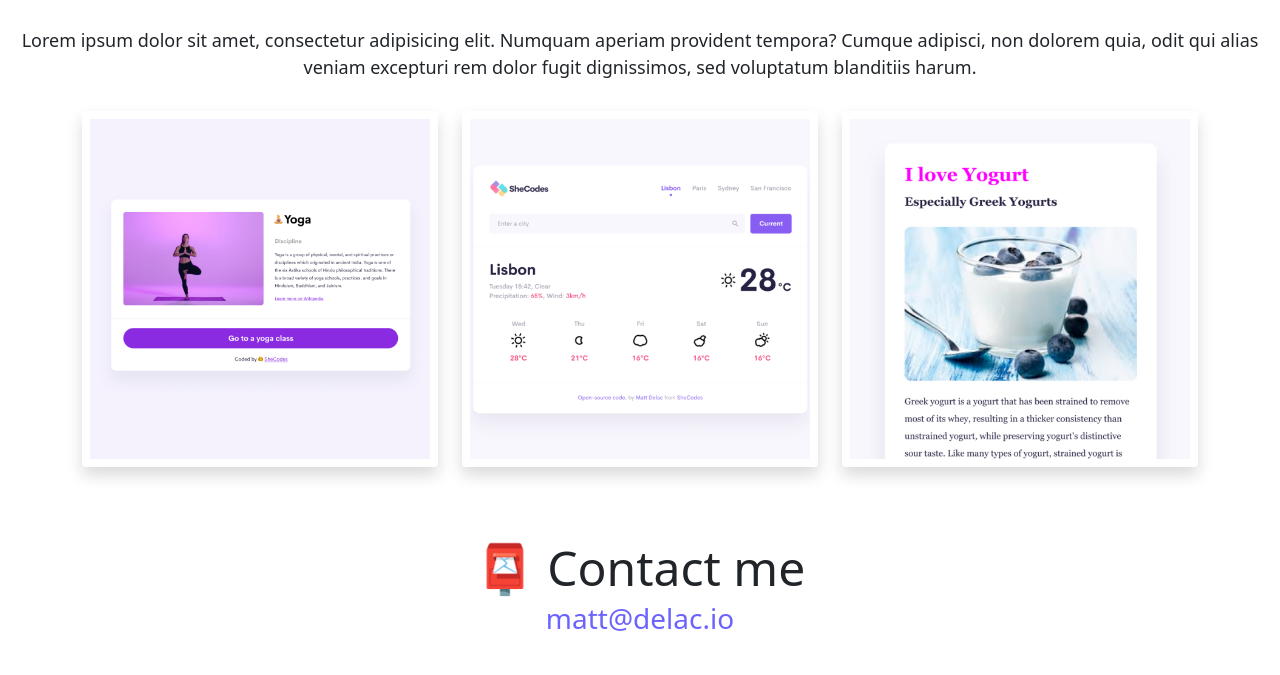
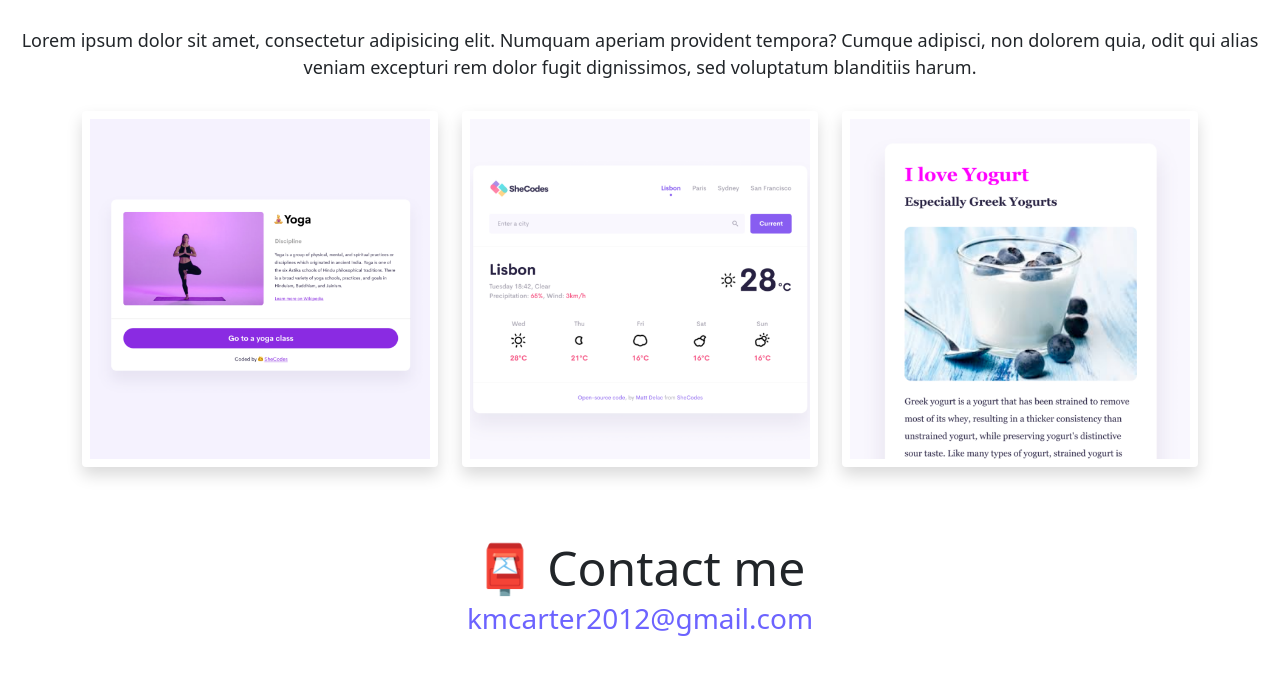
Before and after one commit to kmcarter2025/kmcarter2025.github.codesandbox, a plain HTML site: page about.html in a window 1280 px wide. Shown: the part 247-922 px from the top of the page. Drawn offline with nearby package versions, Linux system fonts and the light colour scheme.

Commit message:
Update about.html

```diff
--- a/about.html
+++ b/about.html
@@ -101,7 +101,7 @@
     </div>
     <div id="contact" class="mt-5">
       <h2 class="text-center">📮 Contact me</h2>
-      <a href="mailto:matt@delac.io" class="email-link"> matt@delac.io </a>
+      <a href="mailto:matt@delac.io" class="email-link"> kmcarter2012@gmail.com</a>
     </div>
   </body>
 </html>
```
